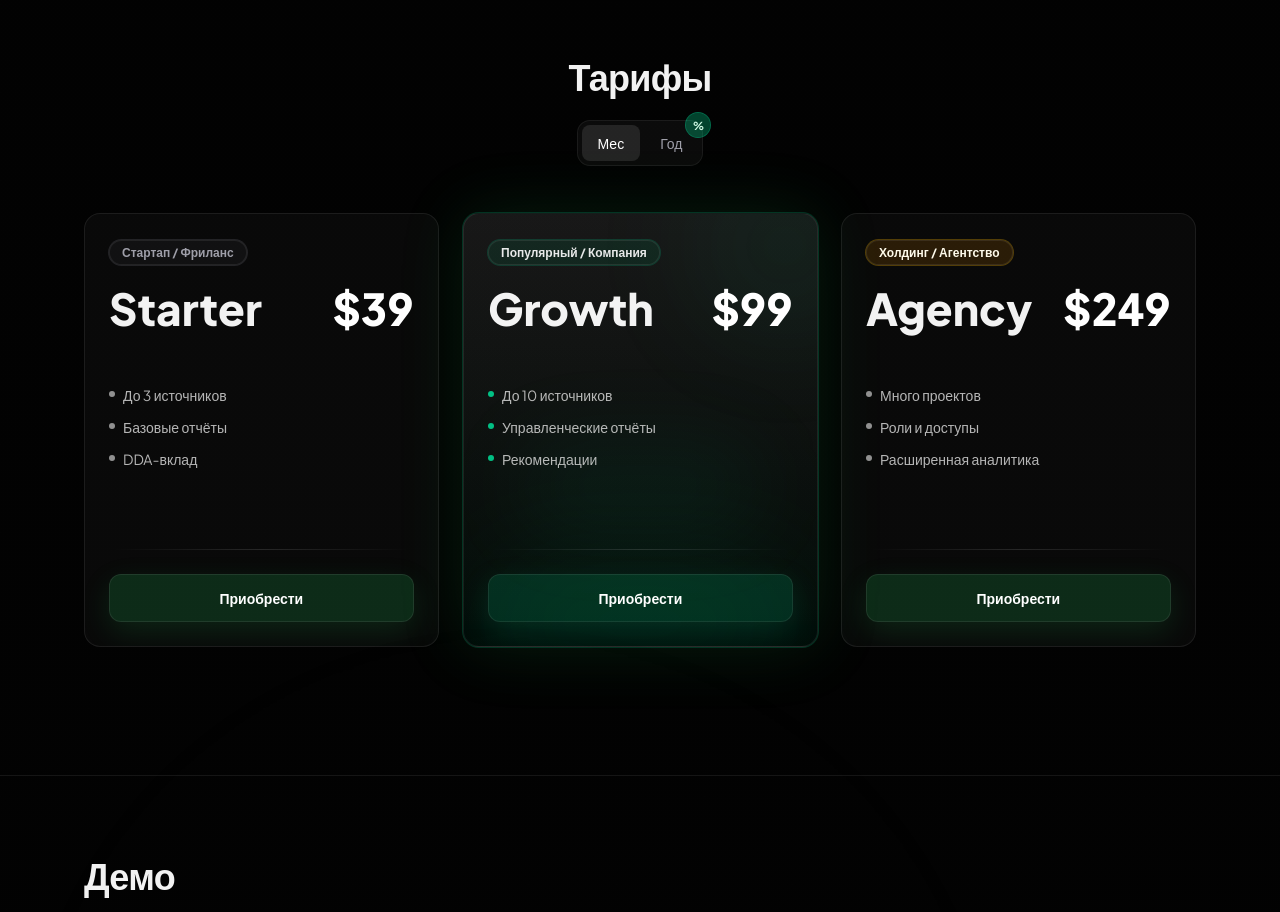
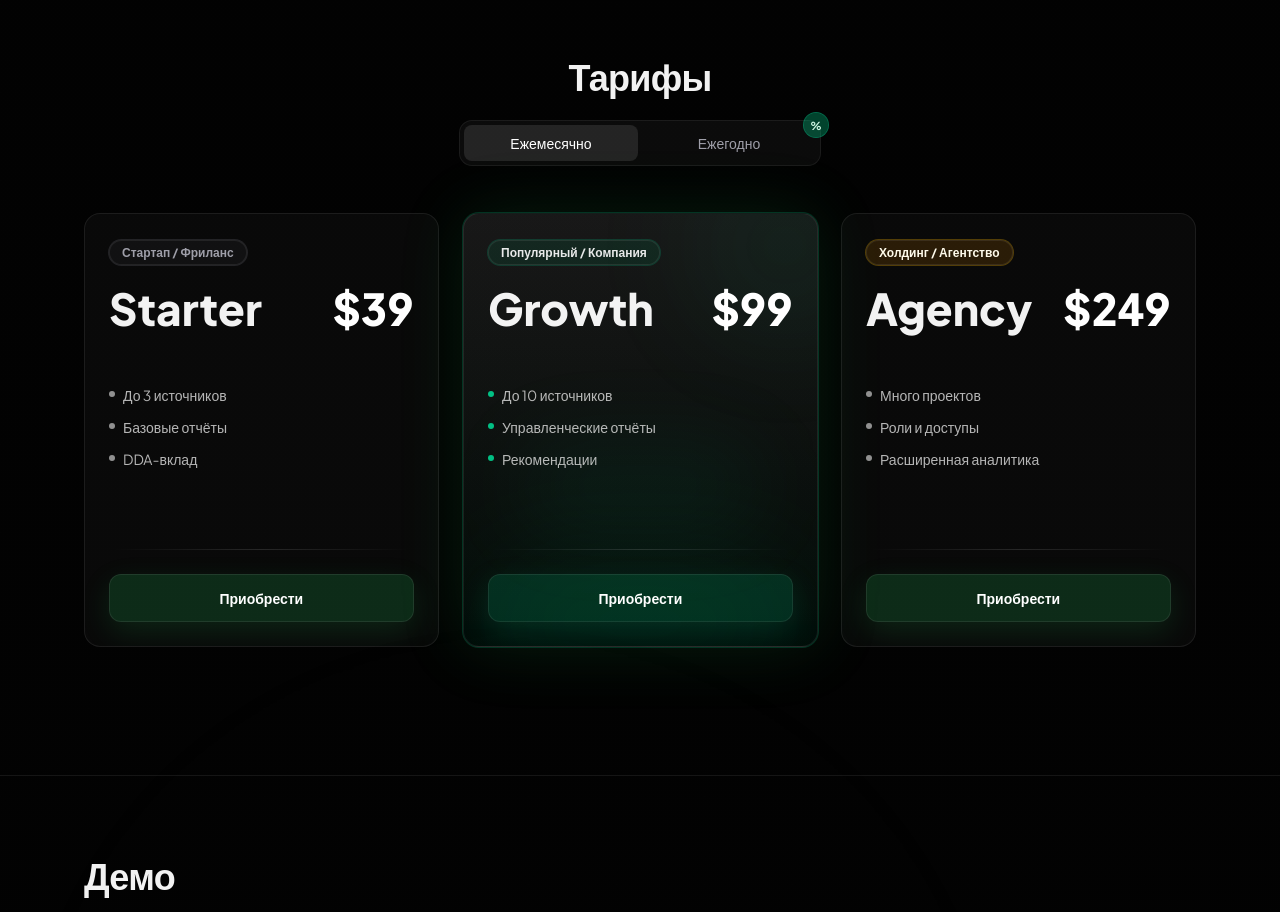
Before and after one commit to marketingpanfilov-collab/analytics-saas-AI, a Next.js app: page / in a window 1280 px wide. Shown: the part 3340-4252 px from the top of the page. Built offline with nearby package versions, Linux system fonts and the light colour scheme.

Commit message:
feat: add landing sections before pricing

```diff
--- a/app/login/LoginPageClient.tsx
+++ b/app/login/LoginPageClient.tsx
@@ -1,8 +1,9 @@
 "use client";
 
 import Link from "next/link";
-import { useMemo, useState } from "react";
+import { useEffect, useMemo, useState } from "react";
 import { useRouter, useSearchParams } from "next/navigation";
+import { isValidPricingPlanId } from "../lib/auth/loginPurchaseUrl";
 import { supabase } from "../lib/supabaseClient";
 
 type Mode = "login" | "signup";
@@ -11,12 +12,26 @@ export default function LoginPageClient() {
   const router = useRouter();
   const searchParams = useSearchParams();
 
-  // Post-login: project selection first; never default to /app (dashboard without project_id)
+  // Post-login: project selection first; never default to /app (dashboard without project_id).
+  // Если пользователь пришел с тарифа, сохраняем plan/billing в next-path.
   const nextPath = useMemo(() => {
     const n = searchParams.get("next");
-    if (!n || !n.startsWith("/")) return "/app/projects";
-    if (n === "/app" || n === "/app/") return "/app/projects";
-    return n;
+    let path = !n || !n.startsWith("/") ? "/app/projects" : n;
+    if (path === "/app" || path === "/app/") path = "/app/projects";
+
+    const plan = searchParams.get("plan");
+    const billing = searchParams.get("billing");
+    if (isValidPricingPlanId(plan) && (billing === "monthly" || billing === "yearly")) {
+      try {
+        const u = new URL(path.startsWith("/") ? path : `/${path}`, "http://localhost");
+        u.searchParams.set("plan", plan);
+        u.searchParams.set("billing", billing);
+        return `${u.pathname}${u.search}`;
+      } catch {
+        return path;
+      }
+    }
+    return path;
   }, [searchParams]);
 
   const [mode, setMode] = useState<Mode>("login");
@@ -26,6 +41,14 @@ export default function LoginPageClient() {
 
   const [loading, setLoading] = useState(false);
   const [msg, setMsg] = useState<string>("");
+
+  // С лендинга по кнопке «Приобрести»: открываем сразу вкладку «Регистрация».
+  useEffect(() => {
+    const signup = searchParams.get("signup");
+    const plan = searchParams.get("plan");
+    const openSignup = signup === "1" || signup === "true" || isValidPricingPlanId(plan);
+    if (openSignup) setMode("signup");
+  }, [searchParams]);
 
   const onSubmit = async () => {
     if (loading) return;
--- a/app/page.tsx
+++ b/app/page.tsx
@@ -290,7 +290,7 @@ export default function Page() {
             <h2 className="text-3xl font-semibold tracking-tight text-white/95 md:text-4xl">Тарифы</h2>
             <div className="mt-6 flex justify-center">
               <div
-                className="inline-flex gap-1 rounded-xl bg-white/[0.04] p-1 ring-1 ring-white/10 transition-[box-shadow,background-color] duration-300 ease-out"
+                className="grid w-[320px] grid-cols-2 gap-1 rounded-xl bg-white/[0.04] p-1 ring-1 ring-white/10 transition-[box-shadow,background-color] duration-300 ease-out sm:w-[360px]"
                 role="group"
                 aria-label="Период оплаты"
               >
@@ -298,26 +298,26 @@ export default function Page() {
                   type="button"
                   onClick={() => setBilling("monthly")}
                   className={cn(
-                    "cursor-pointer rounded-lg px-4 py-2 text-sm font-medium transition-[color,background-color,transform] duration-300 ease-out",
+                    "flex-1 cursor-pointer rounded-lg px-4 py-2 text-sm font-medium transition-[color,background-color,transform] duration-300 ease-out",
                     billing === "monthly"
                       ? "bg-white/10 text-white"
                       : "text-zinc-400 hover:text-zinc-200"
                   )}
                 >
-                  Мес
+                  Ежемесячно
                 </button>
                 <span className="relative inline-flex">
                   <button
                     type="button"
                     onClick={() => setBilling("yearly")}
                     className={cn(
-                      "cursor-pointer rounded-lg px-4 py-2 text-sm font-medium transition-[color,background-color,transform] duration-300 ease-out",
+                      "w-full cursor-pointer rounded-lg px-4 py-2 text-sm font-medium transition-[color,background-color,transform] duration-300 ease-out",
                       billing === "yearly"
                         ? "bg-white/10 text-white"
                         : "text-zinc-400 hover:text-zinc-200"
                     )}
                   >
-                    Год
+                    Ежегодно
                   </button>
                   {/* Вершина внешней рамки кнопки: центр круга в углу, половина снаружи блока */}
                   <span
```
